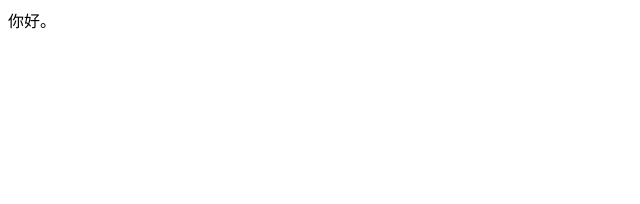
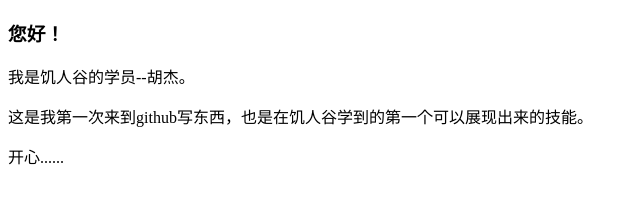
Before and after one commit to hj207255/blog, a plain HTML site: page index.html in a window 1280 px wide. Shown: the whole page, without its empty margins (0-640 px from the left). Drawn offline with Linux system fonts and the light colour scheme.

Commit message:
Update index.html

```diff
--- a/index.html
+++ b/index.html
@@ -7,6 +7,9 @@
   <title>我的第一次html提交</title>
 </head>
 <body>
-  <div>你好。</div>
+  <h3>您好！</h3>
+  <p>我是饥人谷的学员--胡杰。</p>
+  <p>这是我第一次来到github写东西，也是在饥人谷学到的第一个可以展现出来的技能。</p>
+  <p>开心......</p>
 </body>
 </html>
```
